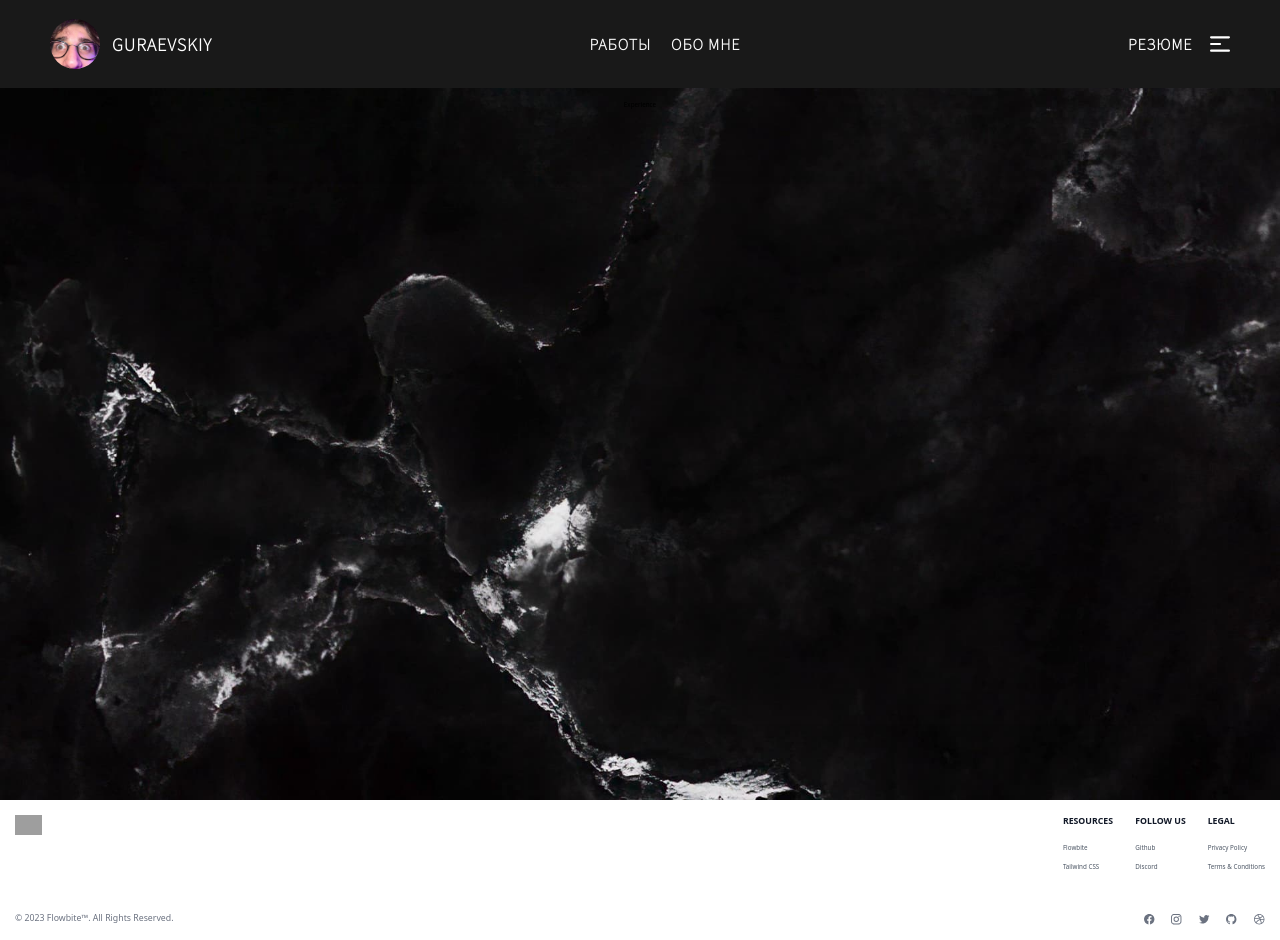
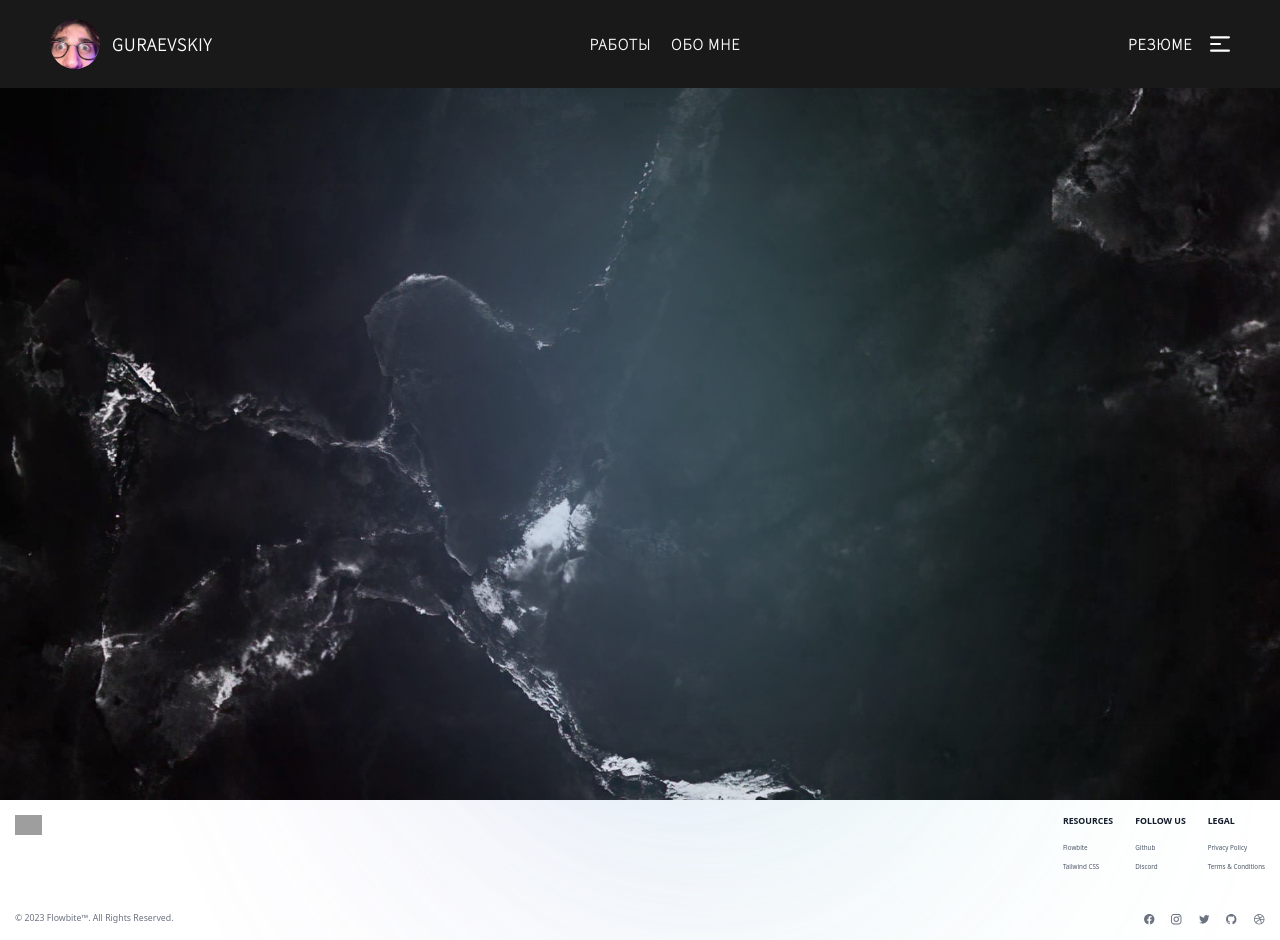
Before and after one commit to MaxGuraevskiy/guraevskiy, a Next.js app: page /experience in a window 1280 px wide. Built offline with nearby package versions, Linux system fonts and the light colour scheme; grey boxes are pictures that could not be loaded.

Commit message:
add mouse trailer glow effect

```diff
--- a/app/carousel/page.js
+++ b/app/carousel/page.js
@@ -35,14 +35,15 @@ function Carousel() {
       track.dataset.percentage = nextPercentage;
       track.animate(
         {
-          transform: "translate(" + { nextPercentage } + "%, -50%)",
+          // transform: "translate(" + { nextPercentage } + "%, -50%)",
+          transform: `translate(${nextPercentage}%, -50%)`,
         },
         { duration: 1200, fill: "forwards" }
       );
       for (const image of track.getElementsByClassName("image")) {
         image.animate(
           {
-            objectPosition: nextPercentage + 100 + "% center",
+            objectPosition: `${100 + nextPercentage}% center`
           },
           { duration: 1200, fill: "forwards" }
         );
@@ -51,18 +52,19 @@ function Carousel() {
 
     window.onmousedown = (e) => handleOnDown(e);
     window.ontouchstart = (e) => handleOnDown(e.touches[0]);
-    window.onmouseup = (e) => handleOnUp(e);
-    window.ontouchend = (e) => handleOnUp(e.touches[0]);
+    window.onmouseup = (e) => handleOnUp();
+    window.ontouchend = (e) => handleOnUp();
     window.onmousemove = (e) => handleOnMove(e);
     window.ontouchmove = (e) => handleOnMove(e.touches[0]);
   }
 
   return (
-    <div id="image-track" data-mouse-down-at="0" data-prev-percentage="0">
+    <div id="image-track" data-mouse-down-at={0} data-prev-percentage={0}>
       <img
         class="image"
         src="https://images.unsplash.com/photo-1524781289445-ddf8f5695861?ixlib=rb-4.0.3&ixid=MnwxMjA3fDB8MHxwaG90by1wYWdlfHx8fGVufDB8fHx8&auto=format&fit=crop&w=1770&q=80"
         draggable="false"
+        on
       />
       <img
         class="image"
--- a/app/globals.css
+++ b/app/globals.css
@@ -71,6 +71,42 @@ header {
   z-index: 10;
   box-shadow: 0 10px 100px rgb(0 0 0 / 10%);
   background: (var(--background));
+}
+
+@keyframes rotate {
+  from {
+    rotate: 0deg;
+  }
+
+  50% {
+    scale: 1 1.5;
+  }
+
+  to {
+    rotate: 360deg;
+  }
+}
+
+#blob {
+  background-color: white;
+  height: 34vmax;
+  aspect-ratio: 1;
+  position: absolute;
+  left: 50%;
+  top: 50%;
+  translate: -50% -50%;
+  border-radius: 50%;
+  background: linear-gradient(to right, aquamarine, mediumpurple);
+  filter: blur(12vmax);
+  animation: rotate 20s infinite;
+  opacity: 0.8;
+}
+
+#blur {
+  height: 100%;
+  width: 100%;
+  position: absolute;
+  z-index: 3;
 }
 
 main {
--- a/app/layout.tsx
+++ b/app/layout.tsx
@@ -4,6 +4,7 @@ import type { Metadata } from "next";
 
 import Footer from "./layouts/footer";
 import Header from "./layouts/header";
+import Blob from './layouts/blob'
 import HomeLoading from "./loading";
 
 import "./globals.css";
@@ -44,7 +45,10 @@ export default function RootLayout({
     <html lang="ru" className={`${sans_pro.variable} ${manrope.variable}`}>
       <body className="bg-[url('../public/bg_rocks.jpg')] bg-cover bg-repeat-y">
         <Header />
-        <Suspense fallback={<HomeLoading />}>{children}</Suspense>
+        <Suspense fallback={<HomeLoading />}>
+          <Blob />
+          {children}
+        </Suspense>
         <Footer />
       </body>
     </html>
--- /dev/null
+++ b/app/layouts/blob.tsx
@@ -0,0 +1,27 @@
+"use client";
+import React, { useEffect, useRef } from "react";
+
+function Blob() {
+  const blob = useRef<HTMLDivElement>(null);
+
+  return (
+    <div
+      id="blur"
+      onPointerMove={(event) => {
+        const { clientX, clientY } = event;
+
+        blob.current?.animate(
+          {
+            left: `${clientX}px`,
+            top: `${clientY}px`,
+          },
+          { duration: 3000, fill: "forwards" }
+        );
+      }}
+    >
+      <div id="blob" ref={blob}></div>
+    </div>
+  );
+}
+
+export default Blob;
```
Also changed, not shown: app/carousel/carousel.css (+8 -0 lines), app/layouts/footer.tsx (+4 -4 lines).
